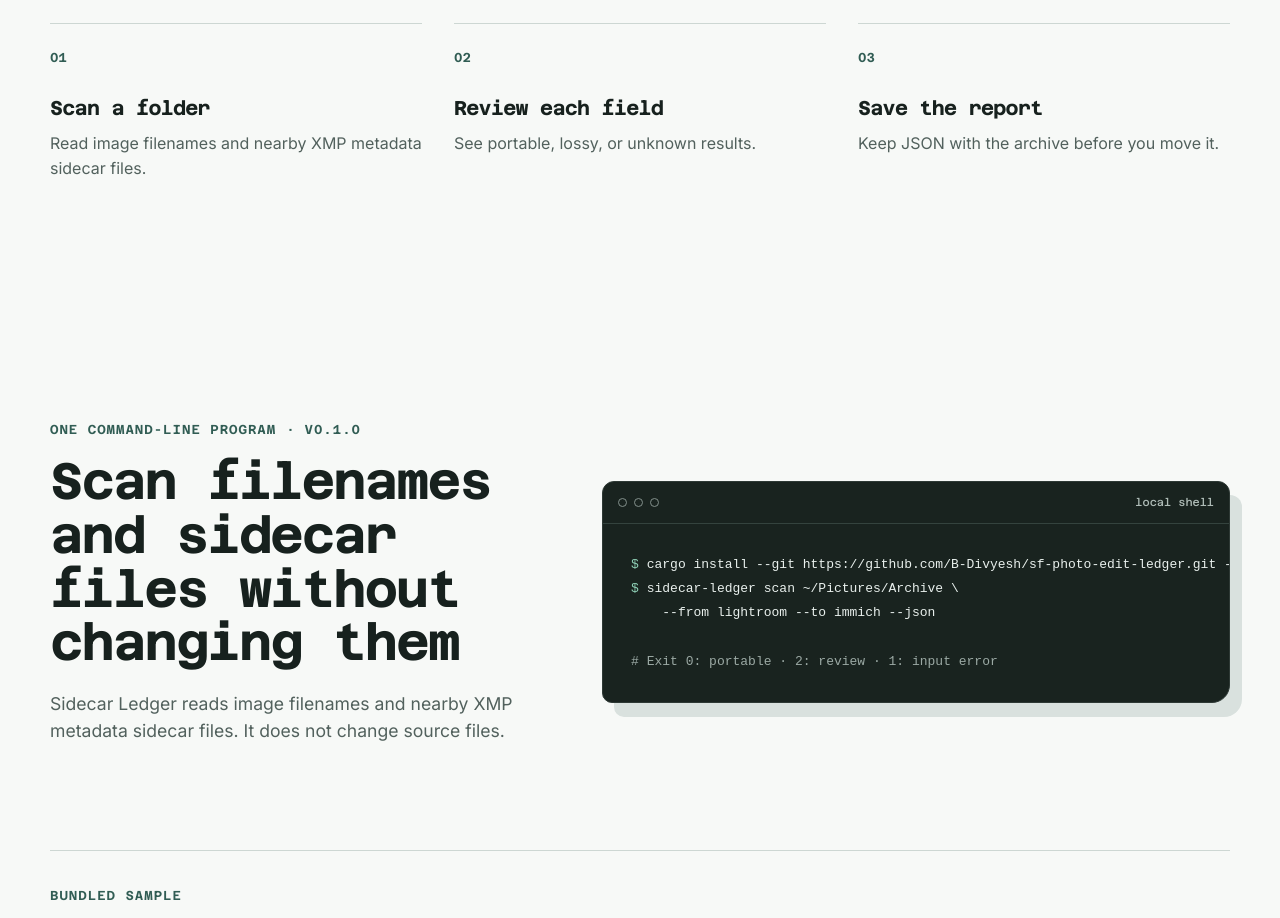
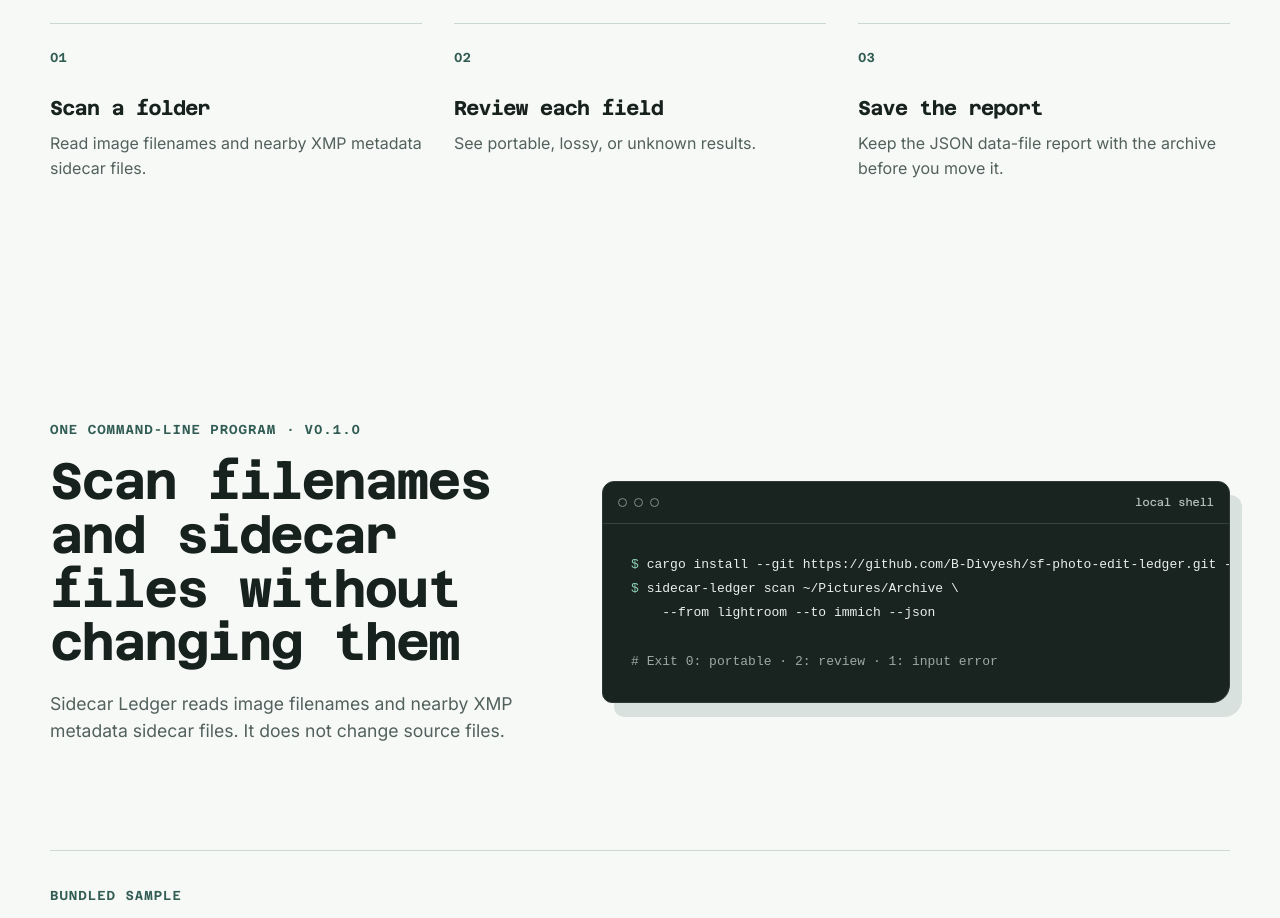
Before and after one commit to B-Divyesh/sf-photo-edit-ledger, a website built with Vite: page site/index.html in a window 1280 px wide. Shown: the part 1320-2238 px from the top of the page. Built offline with nearby package versions, Linux system fonts and the light colour scheme.

Commit message:
fix: expand JSON at landing first use

```diff
--- a/site/index.html
+++ b/site/index.html
@@ -43,7 +43,7 @@
 
       <section class="how-section wrap" aria-labelledby="how-title">
         <p class="eyebrow">How it works</p><h2 id="how-title">Scan a folder, then keep the report</h2>
-        <ol class="how-list"><li><span>01</span><h3>Scan a folder</h3><p>Read image filenames and nearby XMP metadata sidecar files.</p></li><li><span>02</span><h3>Review each field</h3><p>See portable, lossy, or unknown results.</p></li><li><span>03</span><h3>Save the report</h3><p>Keep JSON with the archive before you move it.</p></li></ol>
+        <ol class="how-list"><li><span>01</span><h3>Scan a folder</h3><p>Read image filenames and nearby XMP metadata sidecar files.</p></li><li><span>02</span><h3>Review each field</h3><p>See portable, lossy, or unknown results.</p></li><li><span>03</span><h3>Save the report</h3><p>Keep the JSON data-file report with the archive before you move it.</p></li></ol>
       </section>
 
       <section class="install-section wrap" id="install" aria-labelledby="install-title">
```
Also changed, not shown: site/tests/copy-audit.test.mjs (+12 -0 lines), .factory/catalog-description.txt, .factory/copy-audit.md.
